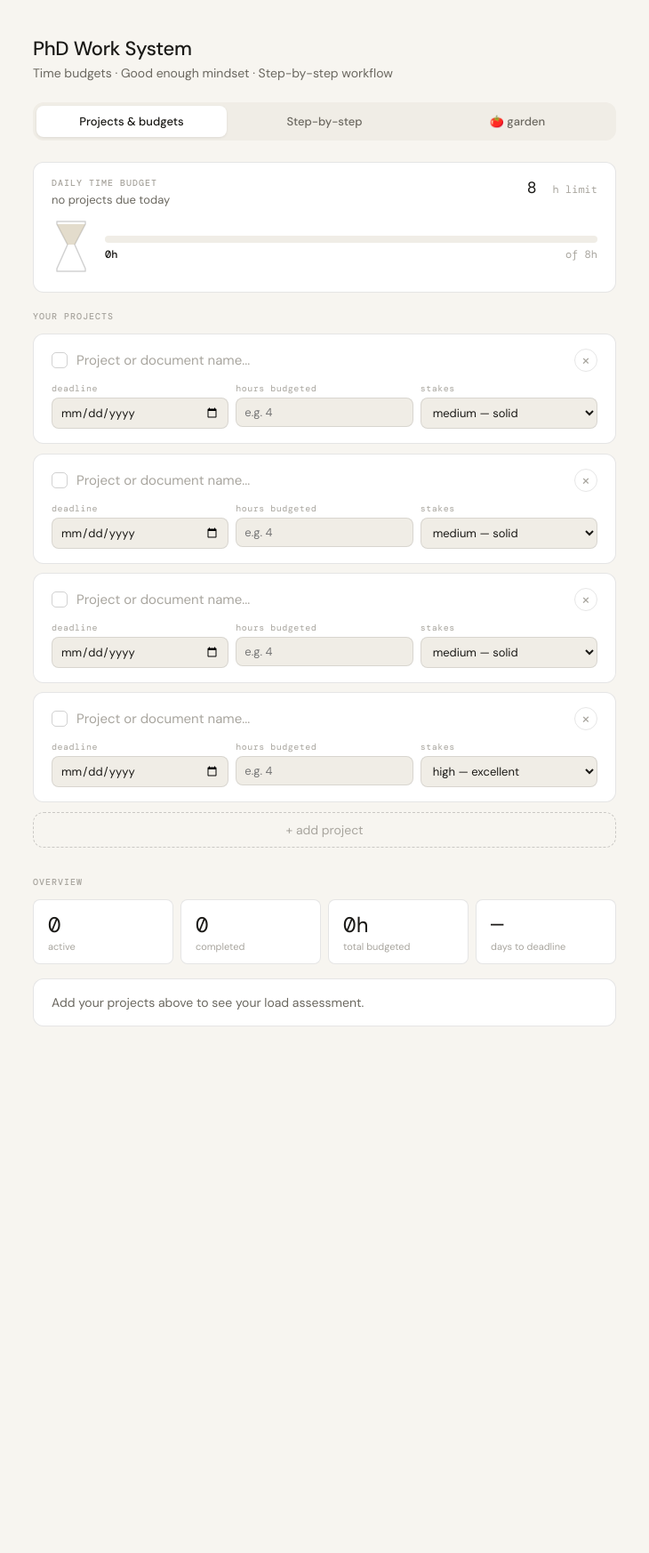
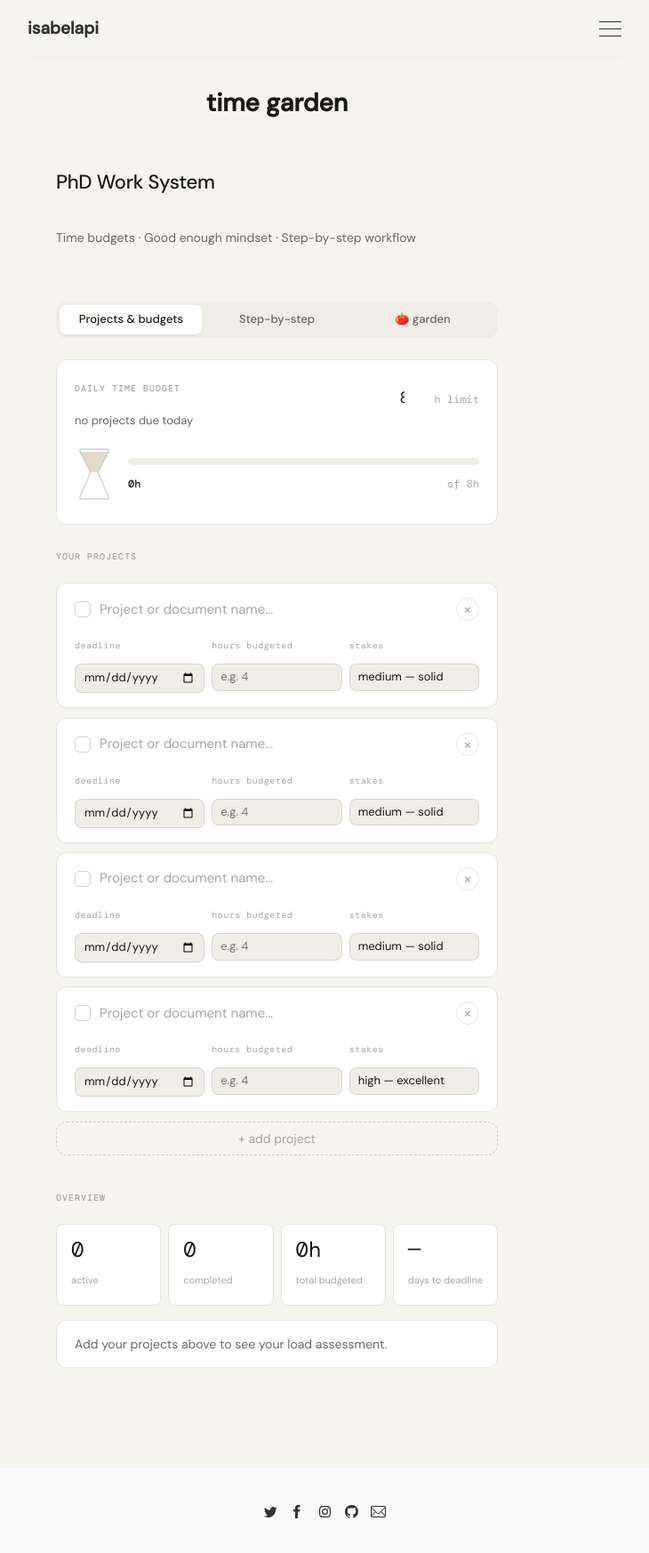
Before and after one commit to isabelapi/isabelapi.github.io, a Jekyll site: the page built from _pages/phd-work-system.html, in a window 1280 px wide. Shown: the whole page at 89% size, without its empty margins (275-1005 px from the left). Built offline with Jekyll 4.4.1, drawn with Linux system fonts in a browser that asks for light colours; before the commit the page ends 1234 px from its top, so only the background shows below that.

Commit message:
Add front matter to phd-work-system.html

```diff
--- a/_pages/phd-work-system.html
+++ b/_pages/phd-work-system.html
@@ -1,3 +1,10 @@
+---
+layout: page
+title: "time garden"
+permalink: /time-garden/
+---
+
+
 <!DOCTYPE html>
 <html lang="en">
 <head>
```
